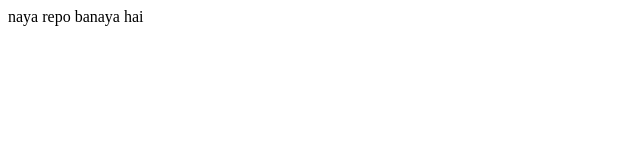
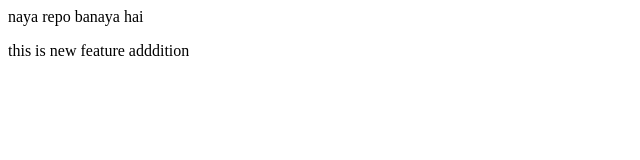
Before and after one commit to GuruPrasaa/Localrepo, a plain HTML site: page index.html in a window 1280 px wide. Shown: the whole page, without its empty margins (0-640 px from the left). Drawn offline with Linux system fonts and the light colour scheme.

Commit message:
new feature

```diff
--- a/index.html
+++ b/index.html
@@ -1 +1,2 @@
 <p> naya repo banaya hai</p>
+<p> this is new feature adddition</p>
```
